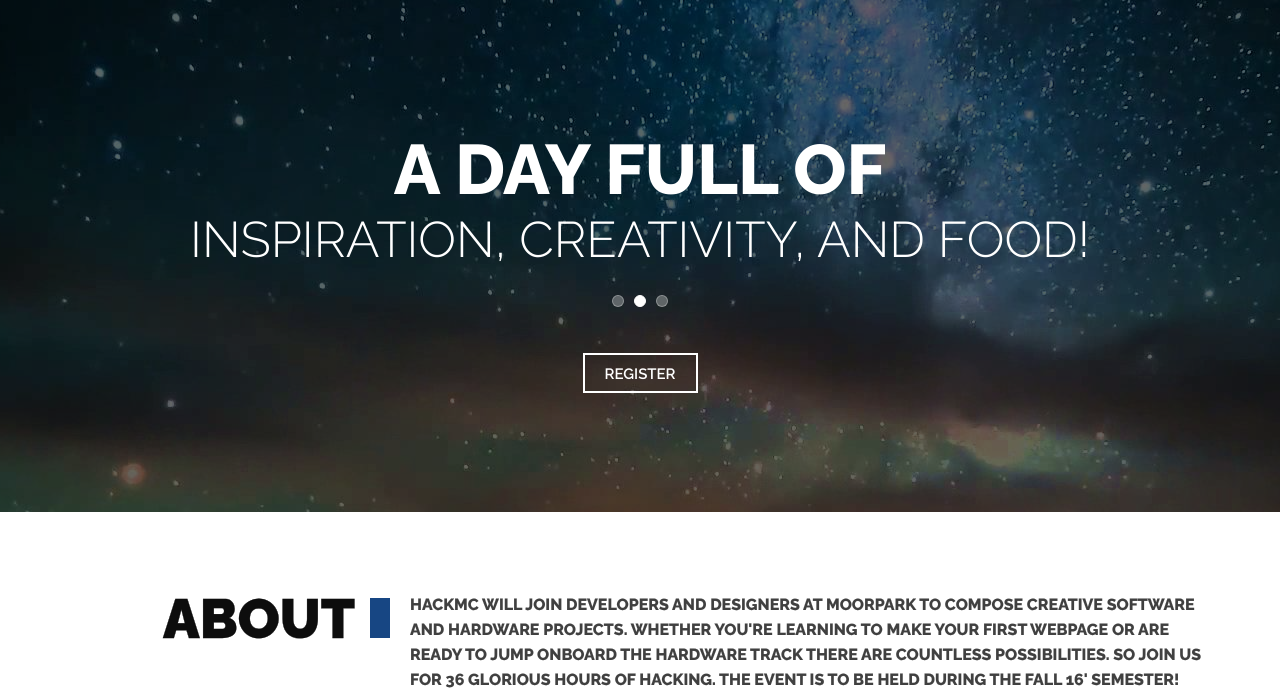
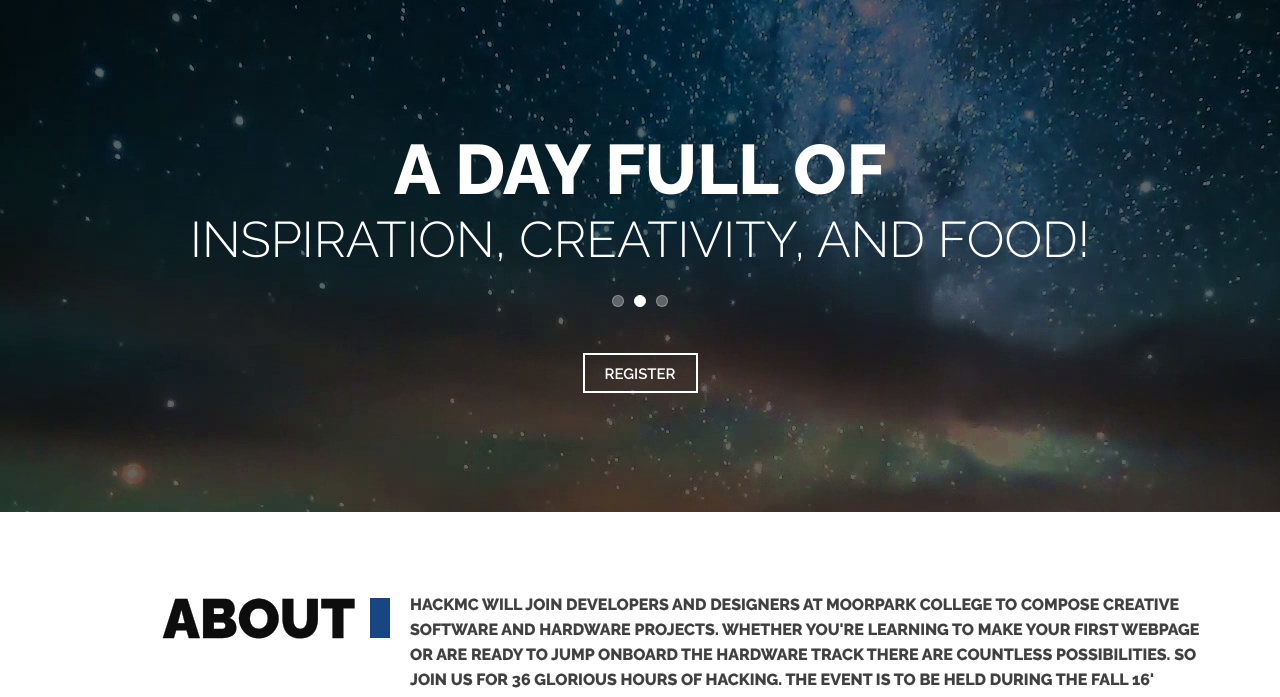
Before and after one commit to hack-mc/hack-mc.github.io, a plain HTML site: page index.html in a window 1280 px wide. Shown: the part 88-785 px from the top of the page. Drawn offline with nearby package versions, Linux system fonts and the light colour scheme; a script that the page names is missing.

Commit message:
Update index.html

```diff
--- a/index.html
+++ b/index.html
@@ -191,7 +191,7 @@
 							<h2 class="section-title">About</h2>
 							<p class="section-description">
 
-								HackMC will join developers and designers at Moorpark to compose creative software and hardware projects. Whether you're learning to make your first webpage or are ready to jump onboard the hardware track there are countless possibilities. So join us for 36 glorious hours of hacking. The Event is to be held during the Fall 16' Semester!
+								HackMC will join developers and designers at Moorpark College to compose creative software and hardware projects. Whether you're learning to make your first webpage or are ready to jump onboard the hardware track there are countless possibilities. So join us for 36 glorious hours of hacking. The Event is to be held during the Fall 16' Semester!
 
 							</p><!-- /.section-description -->
 
```
